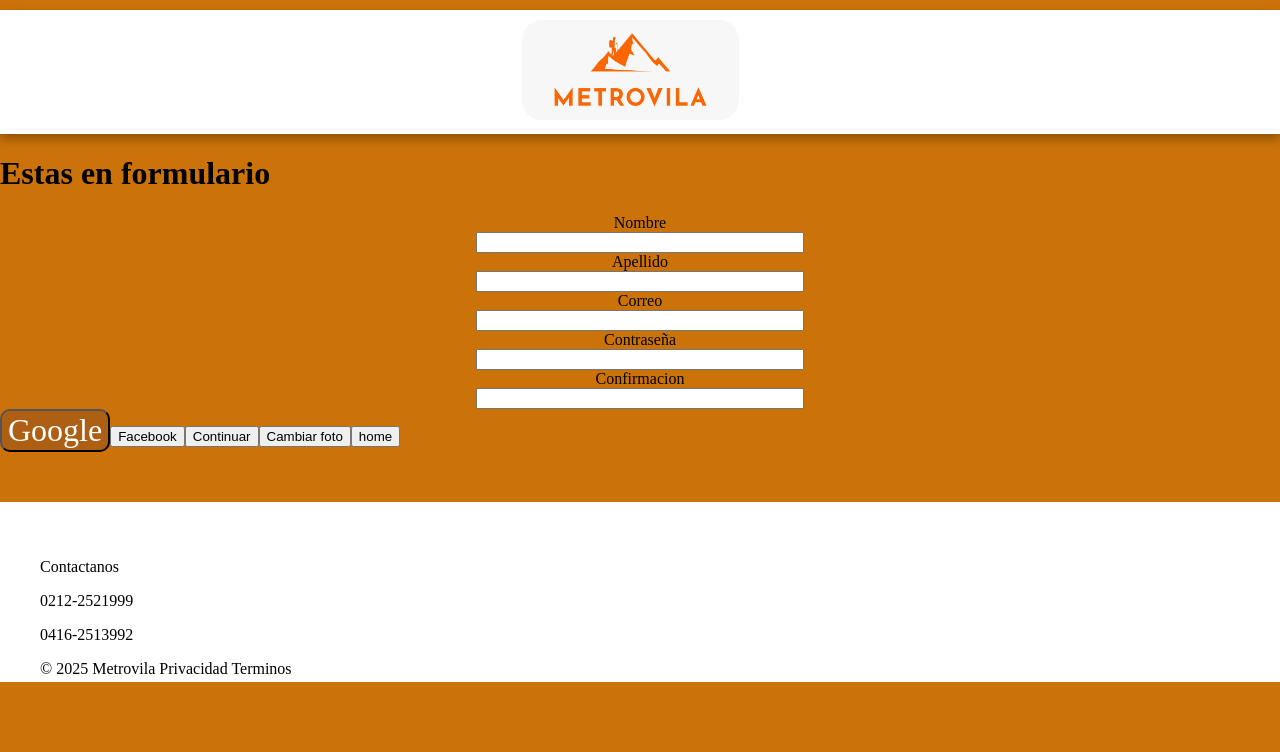
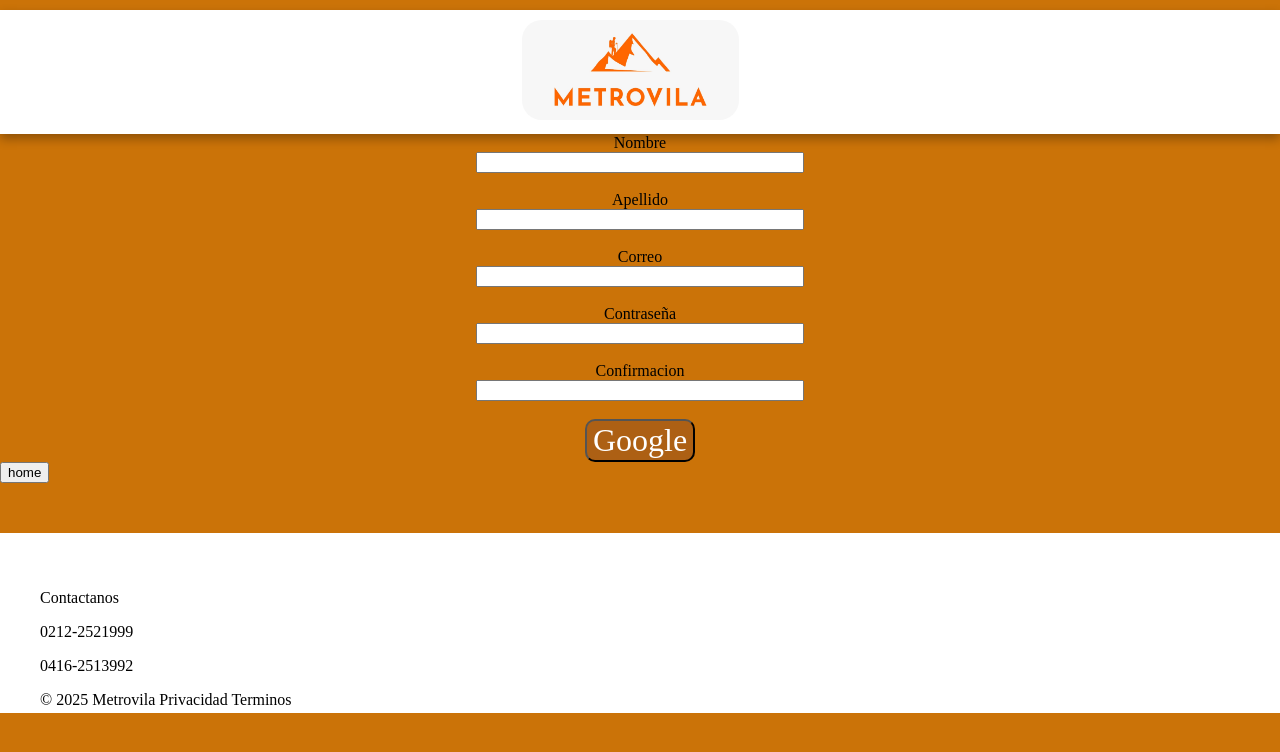
Before and after one commit to KelvinBecerra/Metrovila, a React (Vite) app: page /formulario in a window 1280 px wide. Shown: the top 752 px of the page. Built offline with nearby package versions, Linux system fonts and the light colour scheme; a web font is replaced by a local one.

Commit message:
cambio tonto

```diff
--- a/src/components/DatosInput.jsx
+++ b/src/components/DatosInput.jsx
@@ -1,4 +1,5 @@
 import React from 'react';
+import { call_login_google } from '../pages/Firebase.js';
 
 function DatosInput() {
   return (
@@ -6,20 +7,25 @@ function DatosInput() {
       <form id='formReg' action="">
         <label htmlFor="nombre">Nombre</label>
         <input type="text" id='nombre' />
+        <br />
         <label htmlFor="apellido">Apellido</label>
         <input type="text" id='apellido' />
-
+        <br />
         <label htmlFor="correo">Correo</label>
         <input type="text" id='correo' />
+        <br />
         <label htmlFor="contrasena">Contraseña</label>
         <input type="text" id='contrasena' />
+        <br />
+
         <label htmlFor="confirmar">Confirmacion</label>
         <input type="text" id='confirmar' />
+        <br />
+        <button  className='botoncitosini' onClick={call_login_google}>Google</button>
       </form>
-      <button className='botoncitosini'>Google</button>
-      <button>Facebook</button>
-      <button>Continuar</button>
-      <button>Cambiar foto</button>
+      <div id='botongoogleform'>
+      </div>
+
     </>
 
   );
--- a/src/components/Header.jsx
+++ b/src/components/Header.jsx
@@ -5,7 +5,7 @@ function Header() {
   return (
     <header>
       <div class="header-buttons">
-        <a href='/Formulario'>
+        <a href='/formulario'>
           <button class="btn ">Registrar</button>
         </a>
         <a href="/iniciosesion">
--- a/src/index.css
+++ b/src/index.css
@@ -158,9 +158,13 @@ header{
     justify-content: center;
     align-items: center;
 
+    bottom{
+        padding: 1rem;
+    }
     input {
         width: 20rem;
     }
+
 }
 #sesion{
     color: white;
@@ -249,3 +253,7 @@ header{
     color: black;
     cursor: pointer;
 }
+
+#botongoogleform{
+    padding-left:  45%;
+}
--- a/src/pages/Formulario.jsx
+++ b/src/pages/Formulario.jsx
@@ -6,7 +6,6 @@ function Formulario() {
   return (
     <div>
 
-      <h1>Estas en formulario</h1>
       <DatosInput/>
       <a href="/">
         <button>home</button>
```
